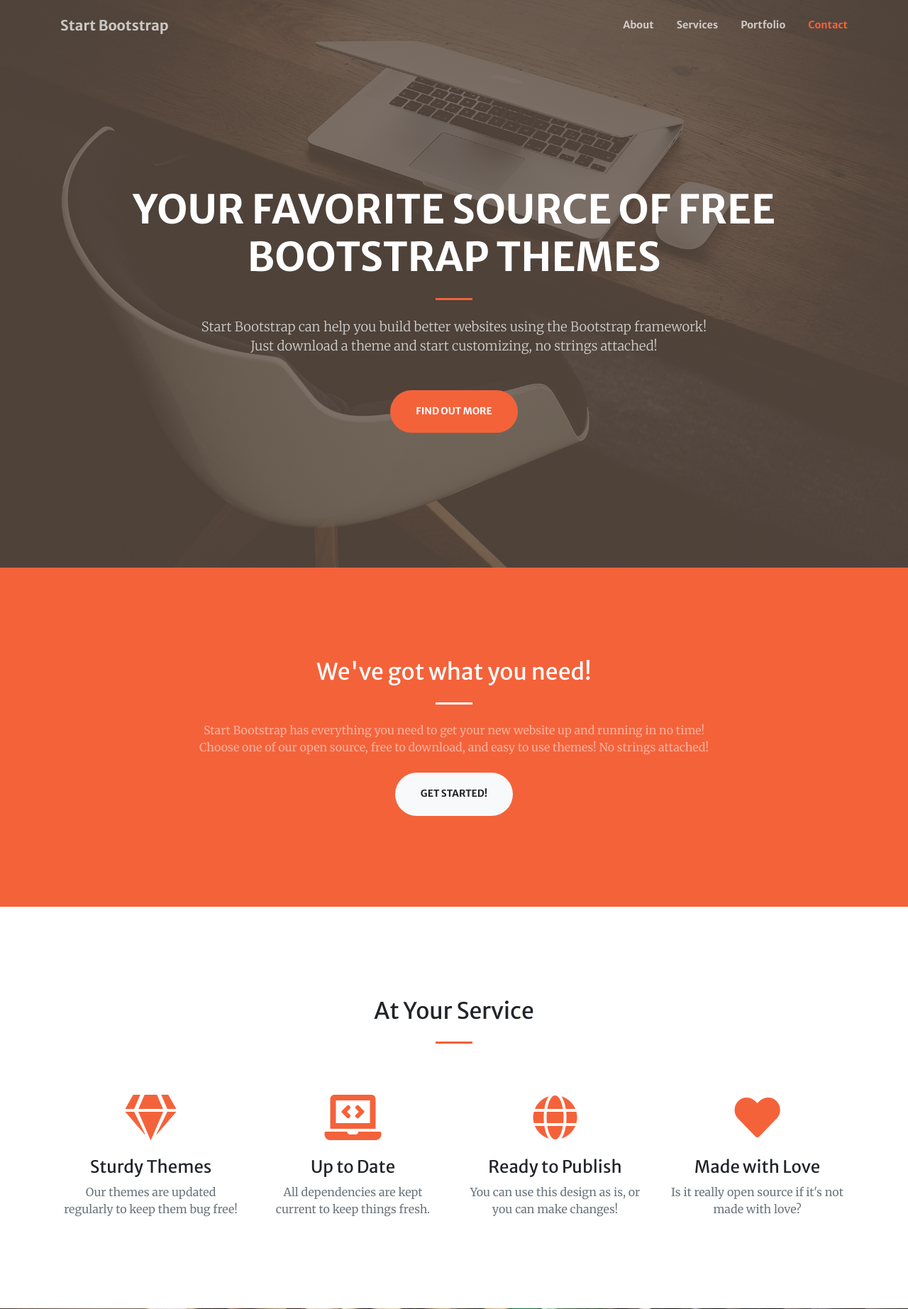
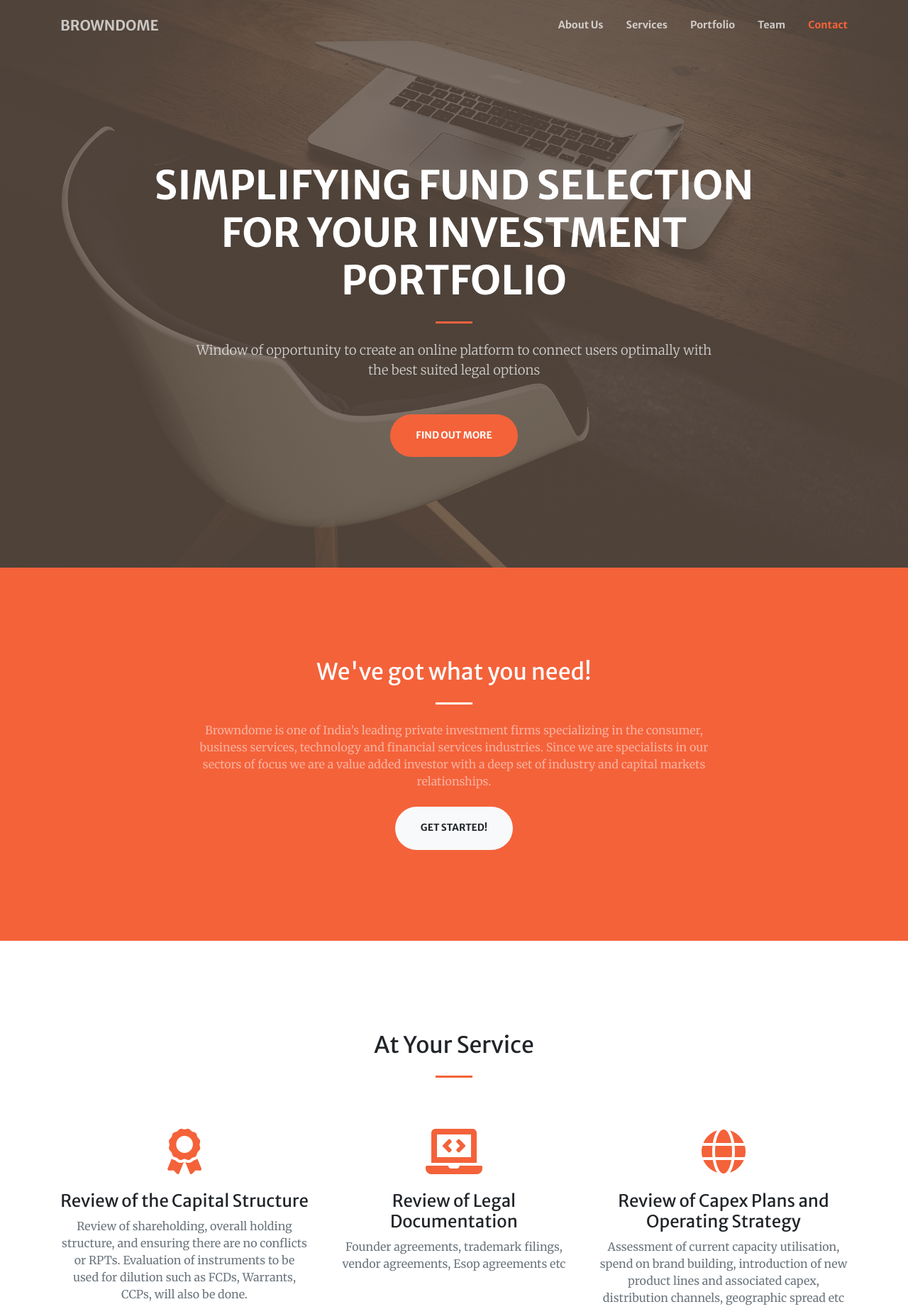
Before and after one commit to lakshmikumaran-sridharan/browndome-website, a Django app: page /about/ in a window 1280 px wide. Shown: the top 1845 px of the page at 71% size. Run offline with Django 3.2, Linux system fonts and the light colour scheme; some libraries are stand-ins or nearby versions.

Commit message:
Added Sections

```diff
--- a/browndome/static/css/project.css
+++ b/browndome/static/css/project.css
@@ -11,3 +11,7 @@
   background-color: #f2dede;
   border-color: #eed3d7;
 }
+
+.w-40 {
+  width: 40% !important;
+}
--- a/browndome/templates/base.html
+++ b/browndome/templates/base.html
@@ -47,20 +47,23 @@
     <!-- Navigation -->
   <nav class="navbar navbar-expand-lg navbar-light fixed-top py-3" id="mainNav">
     <div class="container">
-      <a class="navbar-brand js-scroll-trigger" href="#page-top">Start Bootstrap</a>
+      <a class="navbar-brand js-scroll-trigger" href="#page-top">BROWNDOME</a>
       <button class="navbar-toggler navbar-toggler-right" type="button" data-toggle="collapse" data-target="#navbarResponsive" aria-controls="navbarResponsive" aria-expanded="false" aria-label="Toggle navigation">
         <span class="navbar-toggler-icon"></span>
       </button>
       <div class="collapse navbar-collapse" id="navbarResponsive">
         <ul class="navbar-nav ml-auto my-2 my-lg-0">
           <li class="nav-item">
-            <a class="nav-link js-scroll-trigger" href="#about">About</a>
+            <a class="nav-link js-scroll-trigger" href="#about">About Us</a>
           </li>
           <li class="nav-item">
             <a class="nav-link js-scroll-trigger" href="#services">Services</a>
           </li>
           <li class="nav-item">
             <a class="nav-link js-scroll-trigger" href="#portfolio">Portfolio</a>
+          </li>
+          <li class="nav-item">
+            <a class="nav-link js-scroll-trigger" href="#team">Team</a>
           </li>
           <li class="nav-item">
             <a class="nav-link js-scroll-trigger" href="#contact">Contact</a>
@@ -75,11 +78,11 @@
     <div class="container h-100">
       <div class="row h-100 align-items-center justify-content-center text-center">
         <div class="col-lg-10 align-self-end">
-          <h1 class="text-uppercase text-white font-weight-bold">Your Favorite Source of Free Bootstrap Themes</h1>
+          <h1 class="text-uppercase text-white font-weight-bold">Simplifying fund selection for your investment portfolio</h1>
           <hr class="divider my-4">
         </div>
         <div class="col-lg-8 align-self-baseline">
-          <p class="text-white-75 font-weight-light mb-5">Start Bootstrap can help you build better websites using the Bootstrap framework! Just download a theme and start customizing, no strings attached!</p>
+          <p class="text-white-75 font-weight-light mb-5">Window of opportunity to create an online platform to connect users optimally with the best suited legal options</p>
           <a class="btn btn-primary btn-xl js-scroll-trigger" href="#about">Find Out More</a>
         </div>
       </div>
@@ -93,7 +96,7 @@
         <div class="col-lg-8 text-center">
           <h2 class="text-white mt-0">We've got what you need!</h2>
           <hr class="divider light my-4">
-          <p class="text-white-50 mb-4">Start Bootstrap has everything you need to get your new website up and running in no time! Choose one of our open source, free to download, and easy to use themes! No strings attached!</p>
+          <p class="text-white-50 mb-4">Browndome is one of India’s leading private investment firms specializing in the consumer, business services, technology and financial services industries. Since we are specialists in our sectors of focus we are a value added investor with a deep set of industry and capital markets relationships.</p>
           <a class="btn btn-light btn-xl js-scroll-trigger" href="#services">Get Started!</a>
         </div>
       </div>
@@ -106,32 +109,50 @@
       <h2 class="text-center mt-0">At Your Service</h2>
       <hr class="divider my-4">
       <div class="row">
-        <div class="col-lg-3 col-md-6 text-center">
+        <div class="col-lg-4 col-md-6 text-center">
+          <div class="mt-5">
+            <i class="fas fa-4x fa-award text-primary mb-4"></i>
+            <h3 class="h4 mb-2">Review of the Capital Structure</h3>
+            <p class="text-muted mb-0">Review of shareholding, overall holding structure, and ensuring there are no conflicts or RPTs. Evaluation of instruments to be used for dilution such as FCDs, Warrants, CCPs, will also be done.</p>
+          </div>
+        </div>
+        <div class="col-lg-4 col-md-6 text-center">
+          <div class="mt-5">
+            <i class="fas fa-4x fa-laptop-code text-primary mb-4"></i>
+            <h3 class="h4 mb-2">Review of Legal Documentation</h3>
+            <p class="text-muted mb-0">Founder agreements, trademark filings, vendor agreements, Esop agreements etc</p>
+          </div>
+        </div>
+        <div class="col-lg-4 col-md-6 text-center">
+          <div class="mt-5">
+            <i class="fas fa-4x fa-globe text-primary mb-4"></i>
+            <h3 class="h4 mb-2">Review of Capex Plans and Operating Strategy</h3>
+            <p class="text-muted mb-0">Assessment of current capacity utilisation, spend on brand building, introduction of new product lines and associated
+              capex, distribution channels, geographic spread etc</p>
+          </div>
+        </div>
+        <div class="col-lg-4 col-md-6 text-center">
           <div class="mt-5">
             <i class="fas fa-4x fa-gem text-primary mb-4"></i>
-            <h3 class="h4 mb-2">Sturdy Themes</h3>
-            <p class="text-muted mb-0">Our themes are updated regularly to keep them bug free!</p>
+            <h3 class="h4 mb-2">Review of Organisational Structure and Key Employees</h3>
+            <p class="text-muted mb-0">Optimise the cost structure with regard to Esop vs Cash salaries, redundancy and lock in for
+              key positions etc. Recommend Board members if required.</p>
           </div>
         </div>
-        <div class="col-lg-3 col-md-6 text-center">
+        <div class="col-lg-4 col-md-6 text-center">
           <div class="mt-5">
-            <i class="fas fa-4x fa-laptop-code text-primary mb-4"></i>
-            <h3 class="h4 mb-2">Up to Date</h3>
-            <p class="text-muted mb-0">All dependencies are kept current to keep things fresh.</p>
+            <i class="fas fa-4x fa-heart text-primary mb-4"></i>
+            <h3 class="h4 mb-2">Developing a Formal Business Plan</h3>
+            <p class="text-muted mb-0">The focus will be on realistic projections 3 yrs out with a focus on revenue growth, unit economics, contribution
+              margins and cash flows.</p>
           </div>
         </div>
-        <div class="col-lg-3 col-md-6 text-center">
+        <div class="col-lg-4 col-md-6 text-center">
           <div class="mt-5">
-            <i class="fas fa-4x fa-globe text-primary mb-4"></i>
-            <h3 class="h4 mb-2">Ready to Publish</h3>
-            <p class="text-muted mb-0">You can use this design as is, or you can make changes!</p>
-          </div>
-        </div>
-        <div class="col-lg-3 col-md-6 text-center">
-          <div class="mt-5">
-            <i class="fas fa-4x fa-heart text-primary mb-4"></i>
-            <h3 class="h4 mb-2">Made with Love</h3>
-            <p class="text-muted mb-0">Is it really open source if it's not made with love?</p>
+            <i class="fas fa-4x fa-chess-pawn text-primary mb-4"></i>
+            <h3 class="h4 mb-2">Branding Strategy</h3>
+            <p class="text-muted mb-0">Focus on digital and radio with print as required.Explore possibility of media
+              deals to avoid cash outflow and set valuation benchmarks.</p>
           </div>
         </div>
       </div>
@@ -143,79 +164,79 @@
     <div class="container-fluid p-0">
       <div class="row no-gutters">
         <div class="col-lg-4 col-sm-6">
-          <a class="portfolio-box" href="img/portfolio/fullsize/1.jpg">
-            <img class="img-fluid" src="img/portfolio/thumbnails/1.jpg" alt="">
+          <a class="portfolio-box" href="{% static 'img/portfolio/fullsize/1.jpg' %}">
+            <img class="img-fluid" src="{% static 'img/portfolio/thumbnails/1.jpg' %}" alt="">
             <div class="portfolio-box-caption">
               <div class="project-category text-white-50">
                 Category
               </div>
               <div class="project-name">
-                Project Name
+                M&A Advisory
               </div>
             </div>
           </a>
         </div>
         <div class="col-lg-4 col-sm-6">
-          <a class="portfolio-box" href="img/portfolio/fullsize/2.jpg">
-            <img class="img-fluid" src="img/portfolio/thumbnails/2.jpg" alt="">
+          <a class="portfolio-box" href="{% static 'img/portfolio/fullsize/2.jpg' %}">
+            <img class="img-fluid" src="{% static 'img/portfolio/thumbnails/2.jpg' %}" alt="">
             <div class="portfolio-box-caption">
               <div class="project-category text-white-50">
                 Category
               </div>
               <div class="project-name">
-                Project Name
+                Transaction Advisory Services
               </div>
             </div>
           </a>
         </div>
         <div class="col-lg-4 col-sm-6">
-          <a class="portfolio-box" href="img/portfolio/fullsize/3.jpg">
-            <img class="img-fluid" src="img/portfolio/thumbnails/3.jpg" alt="">
+          <a class="portfolio-box" href="{% static 'img/portfolio/fullsize/3.jpg' %}">
+            <img class="img-fluid" src="{% static 'img/portfolio/thumbnails/3.jpg' %}" alt="">
             <div class="portfolio-box-caption">
               <div class="project-category text-white-50">
                 Category
               </div>
               <div class="project-name">
-                Project Name
+                Pre-IPO restructuring
               </div>
             </div>
           </a>
         </div>
         <div class="col-lg-4 col-sm-6">
-          <a class="portfolio-box" href="img/portfolio/fullsize/4.jpg">
-            <img class="img-fluid" src="img/portfolio/thumbnails/4.jpg" alt="">
+          <a class="portfolio-box" href="{% static 'img/portfolio/fullsize/4.jpg' %}">
+            <img class="img-fluid" src="{% static 'img/portfolio/thumbnails/4.jpg' %}" alt="">
             <div class="portfolio-box-caption">
               <div class="project-category text-white-50">
                 Category
               </div>
               <div class="project-name">
-                Project Name
+                Start Up Advisory
               </div>
             </div>
           </a>
         </div>
         <div class="col-lg-4 col-sm-6">
-          <a class="portfolio-box" href="img/portfolio/fullsize/5.jpg">
-            <img class="img-fluid" src="img/portfolio/thumbnails/5.jpg" alt="">
+          <a class="portfolio-box" href="{% static 'img/portfolio/fullsize/5.jpg' %}">
+            <img class="img-fluid" src="{% static 'img/portfolio/thumbnails/5.jpg' %}" alt="">
             <div class="portfolio-box-caption">
               <div class="project-category text-white-50">
                 Category
               </div>
               <div class="project-name">
-                Project Name
+                Family Business Succession Planning
               </div>
             </div>
           </a>
         </div>
         <div class="col-lg-4 col-sm-6">
-          <a class="portfolio-box" href="img/portfolio/fullsize/6.jpg">
-            <img class="img-fluid" src="img/portfolio/thumbnails/6.jpg" alt="">
+          <a class="portfolio-box" href="{% static 'img/portfolio/fullsize/6.jpg' %}">
+            <img class="img-fluid" src="{% static 'img/portfolio/thumbnails/6.jpg' %}" alt="">
             <div class="portfolio-box-caption p-3">
               <div class="project-category text-white-50">
                 Category
               </div>
               <div class="project-name">
-                Project Name
+                Fund Raise
               </div>
             </div>
           </a>
@@ -225,10 +246,41 @@
   </section>
 
   <!-- Call to Action Section -->
-  <section class="page-section bg-dark text-white">
+  <section class="page-section bg-dark text-white" id="team">
     <div class="container text-center">
-      <h2 class="mb-4">Free Download at Start Bootstrap!</h2>
-      <a class="btn btn-light btn-xl" href="https://startbootstrap.com/themes/creative/">Download Now!</a>
+      <h2 class="mb-4">Our Team</h2>
+      <div class="bd-example">
+          <div id="carouselExampleCaptions" class="carousel slide" data-ride="carousel">
+            <ol class="carousel-indicators">
+              <li data-target="#carouselExampleCaptions" data-slide-to="0" class="active"></li>
+              <li data-target="#carouselExampleCaptions" data-slide-to="1"></li>
+            </ol>
+            <div class="carousel-inner">
+              <div class="carousel-item active text-center">
+                <img src="{% static 'img/employee.jpeg' %}" class="w-40" alt="...">
+                <div class="carousel-caption d-none d-md-block">
+                  <h5>Sarang Dublish</h5>
+                  <p>Associate Vice President – Investments & Strategy</p>
+                </div>
+              </div>
+              <div class="carousel-item text-center">
+                <img src="{% static 'img/employee.jpeg' %}" class="w-40" alt="...">
+                <div class="carousel-caption d-none d-md-block">
+                  <h5>Ateev Chadda</h5>
+                  <p>Chief Operating Officer – Investments & Strategy</p>
+                </div>
+              </div>
+            </div>
+            <a class="carousel-control-prev" href="#carouselExampleCaptions" role="button" data-slide="prev">
+              <span class="carousel-control-prev-icon" aria-hidden="true"></span>
+              <span class="sr-only">Previous</span>
+            </a>
+            <a class="carousel-control-next" href="#carouselExampleCaptions" role="button" data-slide="next">
+                <span class="carousel-control-next-icon" aria-hidden="true"></span>
+                <span class="sr-only">Next</span>
+              </a>
+            </div>
+          </div>
     </div>
   </section>
 
@@ -239,18 +291,18 @@
         <div class="col-lg-8 text-center">
           <h2 class="mt-0">Let's Get In Touch!</h2>
           <hr class="divider my-4">
-          <p class="text-muted mb-5">Ready to start your next project with us? Give us a call or send us an email and we will get back to you as soon as possible!</p>
+          <p class="text-muted mb-5">Give us a call or send us an email and we will get back to you as soon as possible!</p>
         </div>
       </div>
       <div class="row">
         <div class="col-lg-4 ml-auto text-center mb-5 mb-lg-0">
           <i class="fas fa-phone fa-3x mb-3 text-muted"></i>
-          <div>+1 (202) 555-0149</div>
+          <a class="d-block" href="tel:+1 (202) 555-0149">+1 (202) 555-0149</a>
         </div>
         <div class="col-lg-4 mr-auto text-center">
           <i class="fas fa-envelope fa-3x mb-3 text-muted"></i>
           <!-- Make sure to change the email address in anchor text AND the link below! -->
-          <a class="d-block" href="mailto:contact@yourwebsite.com">contact@yourwebsite.com</a>
+          <a class="d-block" href="mailto:sarang.d@browndome.com">admin@browndome.com</a>
         </div>
       </div>
     </div>
```
Also changed, not shown: browndome/static/img/Sarang.png (added), browndome/static/img/employee.jpeg (added), browndome/static/img/logo.jpg (added).
